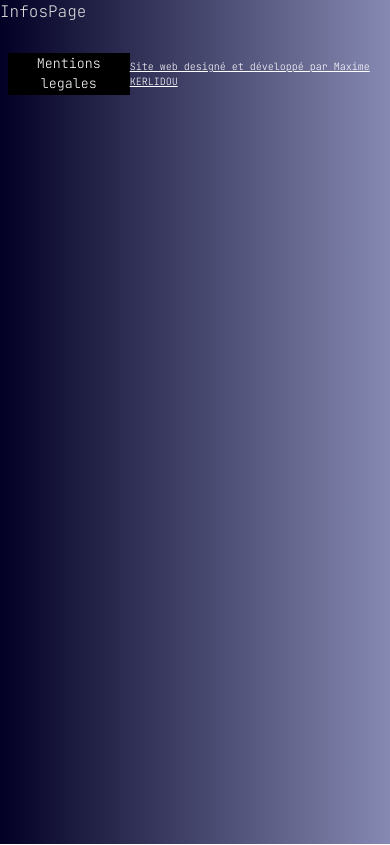
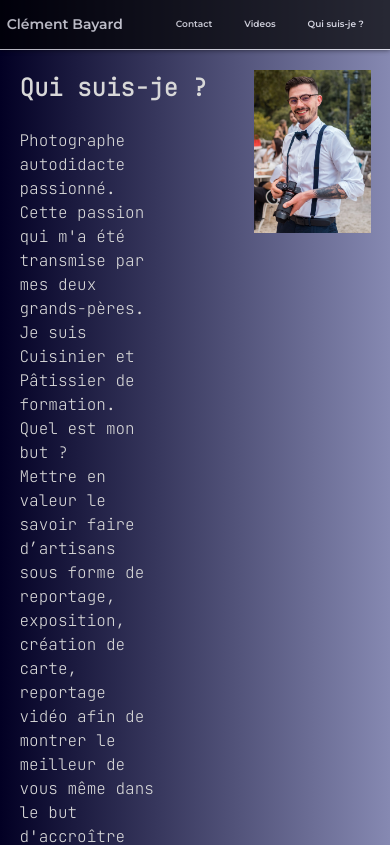
Before and after one commit to MaxFmr/clement-bayard-photographie, a Next.js app: page /infos in a window 390 px wide. Shown: the top 845 px of the page. Built offline with nearby package versions, Linux system fonts and the light colour scheme; a web font is replaced by a local one.

Commit message:
infos plus responsive

```diff
--- a/components/Header/header.style.ts
+++ b/components/Header/header.style.ts
@@ -1,6 +1,7 @@
 import styled from 'styled-components';
 
 const StyledHeader = styled.header`
+  border-bottom: solid 0.5px #ffff;
   font-family: 'Montserrat', sans-serif;
   color: #ffff;
   display: flex;
@@ -27,9 +28,15 @@ const StyledHeader = styled.header`
     display: flex;
     justify-content: space-between;
     font-size: 20px;
-    @media (max-width: 700px) {
-      font-size: 14px;
-      justify-content: center;
+    @media (max-width: 1200px) {
+      width: auto;
+      button {
+        margin-left: 20px;
+      }
+    }
+    @media (max-width: 600px) {
+      font-size: 30%;
+      width: auto;
     }
     button {
       display: inline-block;
@@ -52,6 +59,9 @@ const StyledHeader = styled.header`
         //transition: width .3s;
       }
     }
+    .burger {
+      margin: 5px;
+    }
   }
 `;
 
--- a/components/Header/index.tsx
+++ b/components/Header/index.tsx
@@ -1,4 +1,5 @@
 import StyledHeader from './header.style';
+import Image from 'next/image';
 import { useRouter } from 'next/router';
 const Header = (): JSX.Element => {
   const router = useRouter();
@@ -14,6 +15,7 @@ const Header = (): JSX.Element => {
         <button onClick={() => router.push('/infos')}>Qui suis-je ?</button>
         {/* <button onClick={() => router.push('/blog')}>Blog</button> */}
       </div>
+      <div className='burger'></div>
     </StyledHeader>
   );
 };
--- a/components/footer/footer.style.ts
+++ b/components/footer/footer.style.ts
@@ -1,13 +1,23 @@
 import styled from 'styled-components';
 const StyledFooter = styled.footer`
-  height: 100px;
-  width: 100vw;
+  width: 100%;
+  height: 20px;
   position: relative;
   color: #ffff;
   display: flex;
   align-items: center;
   justify-content: space-between;
   padding: 2%;
+  border-top: solid 1px;
+  box-shadow: 0px 0px 5px 0px rgba(0, 0, 0, 0.8);
+  margin-top: 50px;
+  @media (max-width: 600px) {
+    /* Smartphones (landscape) ----------- */
+    /* Styles */
+    /* font-size: 2%; */
+    height: 30%;
+    top: 20vh;
+  }
   a {
     text-decoration: none;
     color: #ffff;
@@ -20,10 +30,12 @@ const StyledFooter = styled.footer`
   button {
     display: inline-block;
     font-size: smaller;
+    margin: 2%;
 
-    background: #000;
+    background: none;
     border: none;
     color: #ffff;
+    padding: 1%;
     cursor: pointer;
     :after {
       content: '';
--- a/pages/infos/index.tsx
+++ b/pages/infos/index.tsx
@@ -1,9 +1,40 @@
 import Footer from '../../components/footer';
+import Image from 'next/image';
+import Header from '../../components/Header';
+import StyledInfos from './infos.style';
 
 const InfosPage = (): JSX.Element => {
   return (
     <>
-      InfosPage
+      <Header />
+      <StyledInfos>
+        <div className='presentation'>
+          <h1>Qui suis-je ?</h1>
+          <div className='txt'>
+            <p>
+              Photographe autodidacte passionné. Cette passion qui m'a été
+              transmise par mes deux grands-pères. <br />
+              Je suis Cuisinier et Pâtissier de formation. <br />
+              Quel est mon but ?
+              <br /> Mettre en valeur le savoir faire d’artisans sous forme de
+              reportage, exposition, création de carte, reportage vidéo afin de
+              montrer le meilleur de vous même dans le but d'accroître votre
+              activité.
+            </p>
+          </div>
+        </div>
+
+        <div className='photographer'>
+          <Image
+            src='/assets/clement.jpg'
+            height={700}
+            width={500}
+            objectFit='cover'
+            alt='portrai de Clément Bayard'
+          />
+        </div>
+      </StyledInfos>
+
       <Footer />
     </>
   );
--- /dev/null
+++ b/pages/infos/infos.style.ts
@@ -0,0 +1,16 @@
+import styled from 'styled-components';
+const StyledInfos = styled.section`
+  margin: 5%;
+  display: flex;
+  .txt {
+    width: 60%;
+    margin-top: 10%;
+  }
+  .presentation {
+    flex: 2;
+  }
+  .photographer {
+    flex: 1;
+  }
+`;
+export default StyledInfos;
--- a/pages/videos/videos.style.ts
+++ b/pages/videos/videos.style.ts
@@ -4,6 +4,12 @@ const StyledVideos = styled.section`
     width: 60%;
     margin: 0 auto;
     margin-top: 8%;
+    @media (max-width: 600px) {
+      /* Smartphones (landscape) ----------- */
+      /* Styles */
+      /* font-size: 2%; */
+      width: 90%;
+    }
   }
 `;
 export default StyledVideos;
```
Also changed, not shown: pages/legal.tsx (+7 -7 lines), public/assets/bars-solid.svg (added), public/assets/clement.jpg (added).
